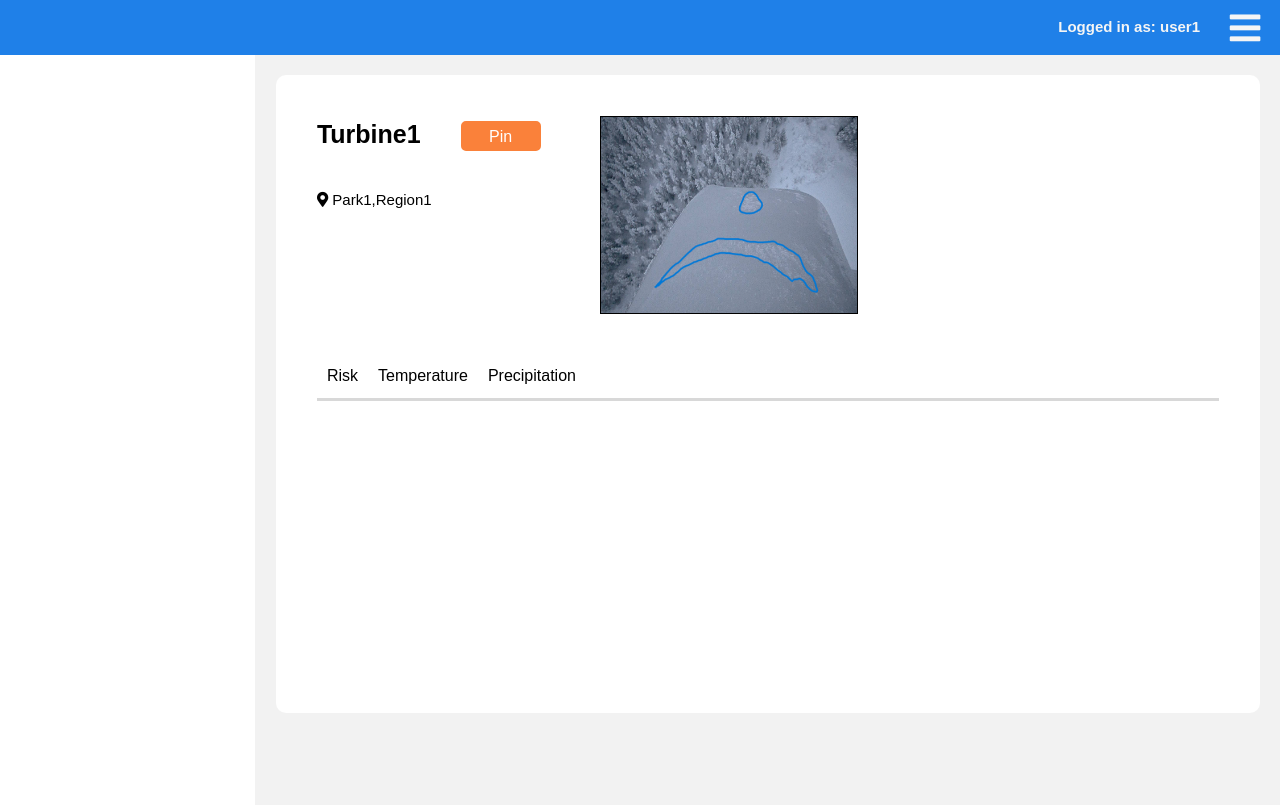
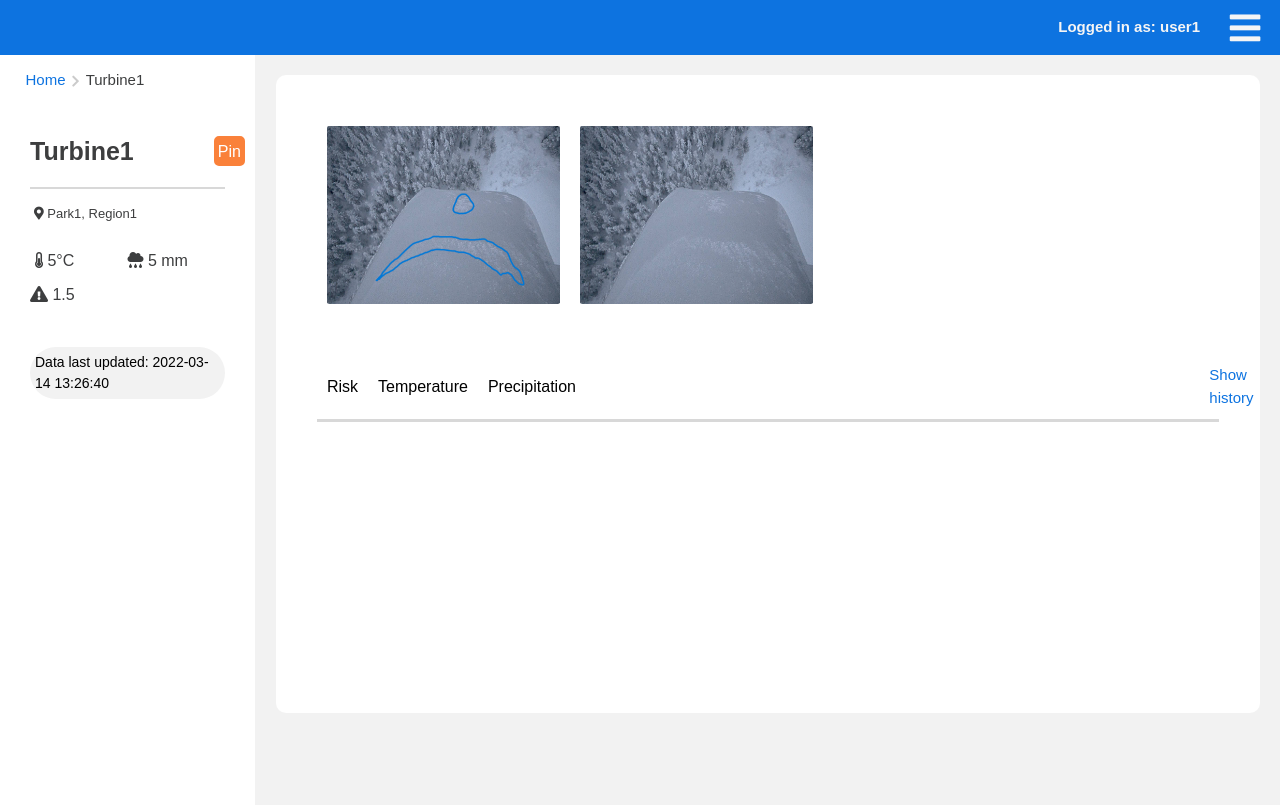
Before and after one commit to JCG333/Project, a Flask app: page /turbine/1 in a window 1280 px wide. Run offline with Flask 3, Linux system fonts and the light colour scheme; a user stored in the database is signed in.

Commit message:
Major design changes and minor feature improvements.
- New feature rich- and overall new design for turbine page.
- Added tab navigation on pages.

```diff
--- a/app/static/CSS/colors.css
+++ b/app/static/CSS/colors.css
@@ -92,7 +92,7 @@
 :root {
     /*========== Header ==========*/
 
-    --header-primary-bg-color: #1f80e8;
+    --header-primary-bg-color: #0d73e0;
 
     /*----- Searchbar -----*/
     --search-bg-color: #ffffff;
@@ -108,7 +108,7 @@
 
     /*----- dropdown -----*/
     --dropdown-bg-color: #ffffff;
-    --dropdown-border-color: #1f80e8;
+    --dropdown-border-color: #0d73e0;
     --dropdown-icon-color: #3d3d3d;
     --dropdown-hover-color: #f4f4f4;
 
--- a/app/static/CSS/turbine.css
+++ b/app/static/CSS/turbine.css
@@ -1,4 +1,3 @@
-@import url('https://fonts.googleapis.com/css2?family=Jost:wght@400&display=swap');
 @import 'colors.css';
 
 body {
@@ -95,15 +94,16 @@
 #turbine-info-container {
     display: flex;
     flex-direction: column;
-    width: 30%;
+    width: 100%;
     height: 100%;
-    padding: 20px;
+    margin-top: 15%;
+    padding: 0px 30px 30px 30px;
 }
 
 #camera-container {
     display: flex;
     flex-direction: row;
-    width: 70%;
+    width: 100%;
     height: 100%;
     padding: 20px;
 }
@@ -184,6 +184,10 @@
     width: 100px;
     color: #3d3d3d;
     font-weight: bold;
+    margin-bottom: 16px;
+    margin-top: 16px;
+    font-size: 16px;
+    min-height: 21px;
 }
 
 .dropdown-icon i {
@@ -197,7 +201,48 @@
     background-color: var(--dropdown-hover-color);
 }
 
-/*============== !CONTENT ==============*/
+/*============== !SIDEBAR ==============*/
+
+/*------- !TAB NAVIGATION -------*/
+
+#tab-nav {
+    display: flex;
+    flex-direction: row;
+    align-items: center;
+    width: 85%;
+    height: 30px;
+    margin-left: 10%;
+    margin-right: 5%;
+    margin-top: 10px;
+    min-height: 30px;
+}
+
+.tab {
+    margin-bottom: 0px;
+    font-size: 15px;
+    text-decoration: none;
+    font-family: Arial, Helvetica, sans-serif;
+}
+
+.nav-link {
+    color: #0d73e0;
+    font-size: 15px;
+    text-decoration: none;
+    font-family: Arial, Helvetica, sans-serif;
+    cursor: pointer;
+}
+
+.nav-link:hover {
+    color: #0d73e0;
+}
+
+.fa-chevron-right {
+    color: #cbcbcb;
+    margin-top: 2px;
+    margin-left: 6px;
+    margin-right: 6px;
+    font-size: 13px;
+}
 
 /*------- !TURBINE SUMMARY -------*/
 #turbine-name {
@@ -207,14 +252,46 @@
 }
 
 #turbine-title {
-    margin-bottom: 20px;
     display: flex;
     flex-direction: row;
+    border-bottom: 2px solid var(--sidebar-text-border-color);
+    margin-bottom: 15px;
 }
 
 #turbine-location {
-    font-size: 15px;
+    margin-left: 4px;
+    font-size: 13px;
     font-family: Arial, Helvetica, sans-serif;
+}
+
+#turbine-now {
+    margin-top: 10px;
+    display: grid;
+    grid-template-columns: 1fr 1fr;
+    grid-template-rows: 1fr 1fr;
+    gap: 10px 0px;
+    font-size: 16px;
+    font-family: Arial, Helvetica, sans-serif;
+}
+
+#info-item-temp {
+    margin-left: 5px;
+}
+
+#data-time {
+    display: flex;
+    flex-direction: row;
+    font-size: 14px;
+    font-family: Arial, Helvetica, sans-serif;
+    background-color: #f2f2f2;
+    color: #000000;
+    border: 0px solid #000000;
+    border-radius: 30px;
+    justify-content: center;
+    align-items: center;
+    padding: 5px;
+    margin-top: 40px;
+
 }
 
 /*------- !PIN BUTTON -------*/
@@ -229,8 +306,8 @@
     border-radius: 5px;
     font-size: 1em;
     height: 30px;
-    margin-left: 40px;
-    margin-top: 5px;
+    margin-left: 80px;
+    margin-top: 3px;
 }
 
 .pin-button.on {
@@ -261,7 +338,9 @@
 }
 
 
-/*------- !CHARTS -------*/
+/*============== !CONTENT ==============*/
+
+/*------- !CHART NAVIGATION -------*/
 
 #chart-navigation {
     display: flex;
@@ -286,7 +365,7 @@
     left: 0;
     width: 100%;
     font-weight: bold;
-    border-bottom: 3px solid #1f80e8;
+    border-bottom: 3px solid #0d73e0;
 }
 
 .chart-nav-button:hover::after {
@@ -295,11 +374,20 @@
     bottom: -3px;
     left: 0;
     width: 100%;
-    border-bottom: 3px solid #1f80e8;
+    border-bottom: 3px solid #0d73e0;
 }
 
-#turbine-image {
-    border: 1px solid #000000;
+#history-link {
+    margin-left: 68%;
+    padding: 10px;
+}
+
+/*------- !TURBINE IMAGES -------*/
+
+.turbine-image {
+    border: 0px solid #000000;
+    border-radius: 1%;
+    margin: 10px;
 }
 
 /*============== !ERROR MESSAGE ==============*/
--- a/app/static/JS/turbine.js
+++ b/app/static/JS/turbine.js
@@ -11,6 +11,109 @@
 
   });
 });
+
+function getChartData(data_type) {
+  if (data_type === 'risk') {
+    fetch('/risk_data')
+      // check if response is OK
+      .then(response => {
+        if (!response.ok) {
+          return response.json().then(error => Promise.reject(error));
+        }
+        return response.json();
+      })
+      // if OK
+      .then(data => {
+        new Chart(document.getElementById('chart-display'), {
+          type: 'line',
+          data: {
+            labels: data['time'],
+            datasets: [{
+              data: data['risk'],
+              borderWidth: 1,
+              fill: true,
+            }]
+          },
+          options: {
+            scales: {
+              y: {
+                position: 'left',
+                beginAtZero: true,
+                max: 2,
+                min: 0,
+                ticks: {
+                  stepSize: 1
+                }
+              },
+              y1: {
+                position: 'right',
+                beginAtZero: true,
+                max: 2,
+                min: 0,
+                ticks: {
+                  stepSize: 1
+                }
+              },
+              x: {
+                ticks: {
+                  maxTicksLimit: 25
+                }
+              }
+            },
+            plugins: {
+              legend: {
+                display: false,
+              }
+            }
+          }
+        });
+      })
+      // Error handling
+      .catch(error => {
+        showError(error.message);
+      });
+  }
+  else if (data_type === 'temp') {
+    fetch('/temp_data')
+      // check if response is OK
+      .then(response => {
+        if (!response.ok) {
+          return response.json().then(error => Promise.reject(error));
+        }
+        return response.json();
+      })
+      // if OK
+      .then(data => {
+        console.log(data);
+      })
+      // Error handling
+      .catch(error => {
+        showError(error.message);
+      });
+
+  }
+  else if (data_type === 'perc') {
+    fetch('/perc_data')
+      // check if response is OK
+      .then(response => {
+        if (!response.ok) {
+          return response.json().then(error => Promise.reject(error));
+        }
+        return response.json();
+      })
+      // if OK
+      .then(data => {
+        console.log(data);
+      })
+      // Error handling
+      .catch(error => {
+        showError(error.message);
+      });
+  }
+  else {
+    showError('Invalid data type');
+  }
+}
 
 /*----- dropdown -----*/
 
--- a/app/templates/search.html
+++ b/app/templates/search.html
@@ -61,6 +61,9 @@
     <div id="main-container">
         <!---- SIDEBAR ---->
         <div id="sidebar-container">
+            <div id="tab-nav">
+                <p class="tab">Home</p>
+            </div>
             <!---- SEARCHBAR---->
             <p id="search-title">Search</p>
             <input type="search" id="search" placeholder="Search for turbine(s)">
--- a/app/templates/turbine.html
+++ b/app/templates/turbine.html
@@ -70,28 +70,43 @@
     <div id="main-container">
         <!---- SIDEBAR ---->
         <div id="sidebar-container">
+            <div id="tab-nav">
+                <a href="/search_page" class="nav-link">Home</a>
+                <i class="fas fa-chevron-right"></i>
+                <p class="tab">{{turbineName}}</p>
+            </div>
+
+            <div id="turbine-info-container">
+                <div id="turbine-title">
+                    <p id="turbine-name">{{turbineName}}</p>
+                    <button class="pin-button {% if isPinned %}on{% else %}{% endif %}" data-turbineId="{{turbineId}}">
+                        {% if isPinned %}Pinned{% else %}Pin{% endif %}
+                    </button>
+                </div>
+
+                <p id="turbine-location"><i class="fas fa-map-marker-alt"></i>
+                    {{turbinePark}}, {{turbineRegion}}
+                </p>
+
+                <div id="turbine-now">
+                    <span id="info-item-temp"><i class="fas fa-thermometer-half"></i> 5&deg;C </span>
+                    <span id="info-item-perc"><i class="fas fa-cloud-rain"></i> 5 mm</span>
+                    <span id="info-item-risk"><i class="fas fa-exclamation-triangle"></i> 1.5</span>
+                </div>
+
+                <div id="data-time">Data last updated: 2022-03-14 13:26:40</div>
+                <!-- time for data will be displayed here -->
+
+            </div>
         </div>
         <!---- MAIN CONTENT ---->
         <div id="content-container">
             <div id="dashboard-container">
                 <div id="summary-container">
-                    <div id="turbine-info-container">
-                        <div id="turbine-title">
-                            <p id="turbine-name">{{turbineName}}</p>
-                            <button class="pin-button {% if isPinned %}on{% else %}{% endif %}"
-                                data-turbineId="{{turbineId}}">
-                                {% if isPinned %}Pinned{% else %}Pin{% endif %}
-                            </button>
-                        </div>
-
-                        <p id="turbine-location"><i class="fas fa-map-marker-alt"></i>
-                            {{turbinePark}},{{turbineRegion}}
-                        </p>
-
-                    </div>
 
                     <div id="camera-container">
-                        <img id="turbine-image" src="../static/images/turbineTEMPimgAI.png" alt="{{turbineName}}">
+                        <img class="turbine-image" src="../static/images/turbineTEMPimgAI.png" alt="{{turbineName}}">
+                        <img class="turbine-image" src="../static/images/turbineTEMPimg.png" alt="{{turbineName}}">
                     </div>
 
                 </div>
@@ -100,6 +115,7 @@
                         <button class="chart-nav-button" id="risk-button">Risk</button>
                         <button class="chart-nav-button" id="temperature-button">Temperature</button>
                         <button class="chart-nav-button" id="precipitation-button">Precipitation</button>
+                        <a href="/history/{{turbineId}}" class="nav-link" id="history-link">Show history</a>
                     </div>
                     <div id="chart-display">
                         <!-- Charts will be inserted here by JavaScript -->
```
Also changed, not shown: app/static/CSS/search.css (+47 -1 lines), app/static/CSS/styles.css (deleted, +0 -28 lines), app/static/CSS/turbine_history.css (added), app/static/JS/turbine_history.js (added), app/templates/turbine_history.html (added).
